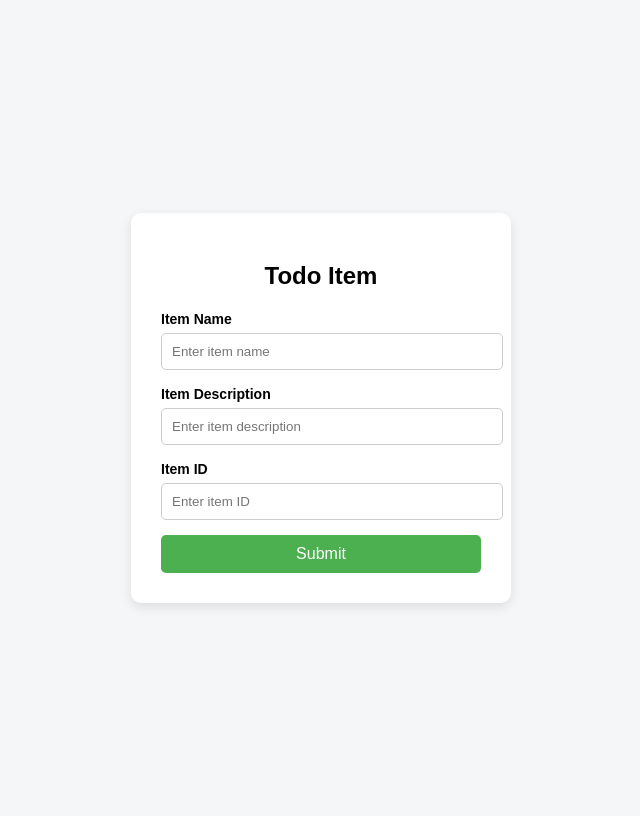
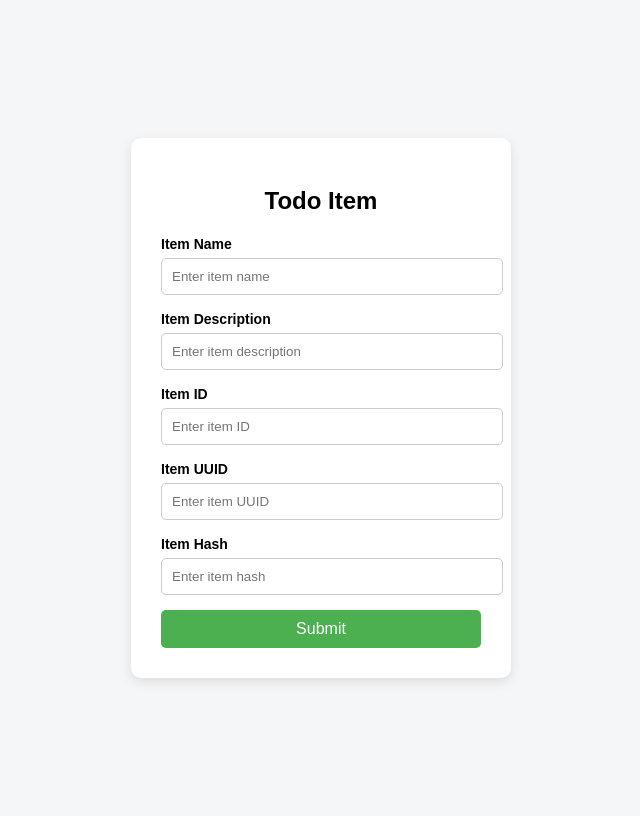
Before and after one commit to Akshay-Bodhankar/Dev-Ops, a Flask app: page / in a window 1280 px wide. Shown: the whole page, without its empty margins (319-959 px from the left). Run offline with Flask 3, Linux system fonts and the light colour scheme.

Commit message:
Recommit after reset to Item ID state

```diff
--- a/app.py
+++ b/app.py
@@ -3,9 +3,10 @@ from pymongo import MongoClient
 
 app = Flask(__name__)
 
+# MongoDB connection
 client = MongoClient('mongodb://localhost:27017/')
-db = client['student_db']
-collection = db['students']
+db = client['todo_db']
+collection = db['todo_items']
 
 @app.route('/')
 def form():
--- a/templates/form.html
+++ b/templates/form.html
@@ -128,6 +128,12 @@
             <label>Item ID</label>
             <input type="text" name="itemId" placeholder="Enter item ID">
 
+            <label>Item UUID</label>
+            <input type="text" name="itemUUID" placeholder="Enter item UUID">
+
+            <label>Item Hash</label>
+            <input type="text" name="itemHash" placeholder="Enter item hash">
+
             <button type="submit">Submit</button>
         </form>
     </div>
```
